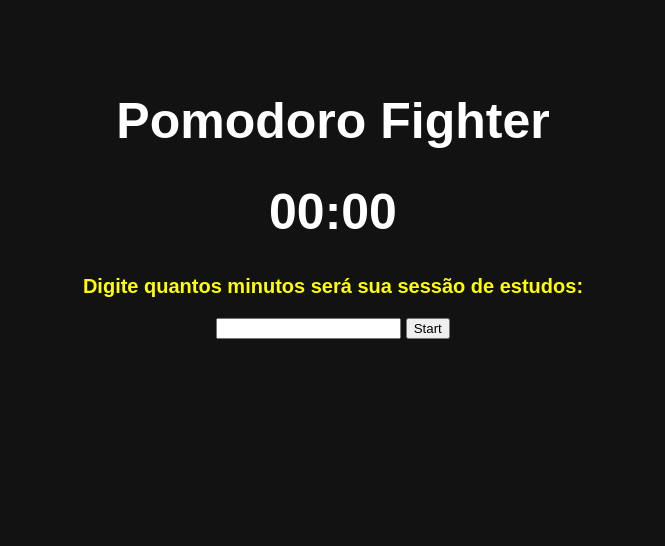
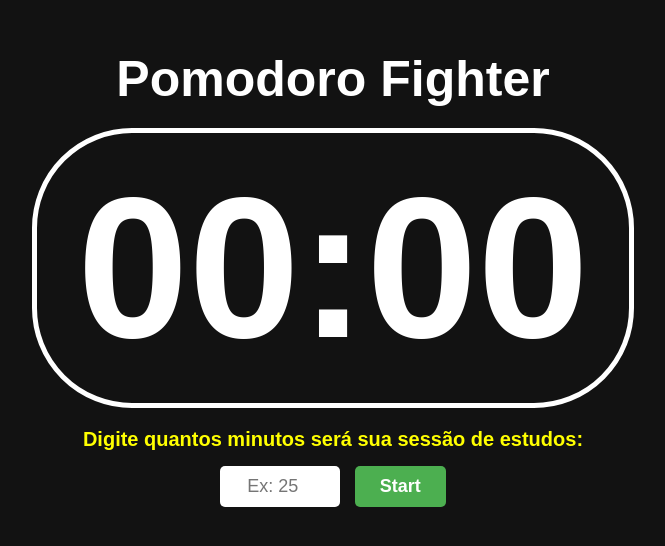
Before and after one commit to codebyaires/pomodoro-fighter, a PHP site: page / in a window 1280 px wide. Shown: the top 546 px of the page, without its empty margins (307-972 px from the left). Run offline with PHP 8.4, Linux system fonts and the light colour scheme.

Commit message:
Fusão de todos meus commits (#14)
* new changes

* feat: Timer and CSS (#8)

* style: ajuste de margens (#9)

* Audio no botão click (#10)

* fix: audio and problems

* feat: add input validation and instant timer update (#11)

- Added guard clauses to prevent invalid inputs (empty, letters, negative numbers, or > 300).
- Created a function to update the UI immediately upon clicking start, removing the 1-second delay.
- Refactored the interval logic for cleaner execution.                                                                            refactor: improve HTML semantics and UI styling

- Changed the main timer display from an h1 to a div for better semantic structure.
- Added custom CSS to style the input field and the start button (colors, border-radius, and hover effects).
- Added a placeholder to the input field to guide the user.

* força o reconhecimento do PHP no relatorio do github (#12)

* Revise README with enhanced project details

Updated project objectives and features for clarity and detail.

```diff
--- a/index.php
+++ b/index.php
@@ -4,13 +4,68 @@
     <meta charset="UTF-8">
     <title>Pomodoro Fighter</title>
     <style>
-        body { background-color: #121212; color: white; font-family: sans-serif; text-align: center; padding-top: 50px; }
-        h1 { font-size: 50px; }
-        #session
-        {
-             color: yellow;
-             font-weight: bold;
-             font-size: 20px;
+        /* RESET BÁSICO */
+        * { margin: 0; padding: 0; box-sizing: border-box; }
+
+        body {
+            background-color: #121212;
+            color: white;
+            font-family: sans-serif;
+            text-align: center;
+            padding-top: 50px;
+        }
+
+        /* TÍTULO PRINCIPAL */
+        h1 {
+            font-size: 50px;
+            margin-bottom: 20px;
+        }
+
+        /* O RELÓGIO GIGANTE */
+        #timerDisplay {
+            font-size: 200px;
+            font-weight: bold;
+            border: 5px solid white;
+            border-radius: 100px; /* Borda redonda */
+            padding: 20px 40px; /* Espaço interno para não esmagar os números */
+            display: inline-block; /* Abraça apenas o texto */
+            margin-bottom: 20px;
+        }
+
+        /* FRASE DE INSTRUÇÃO */
+        #session {
+            color: yellow;
+            font-weight: bold;
+            font-size: 20px;
+            margin-bottom: 15px;
+        }
+
+        /* CAIXA DE TEXTO */
+        #timeInput {
+            padding: 10px;
+            font-size: 18px;
+            border-radius: 5px;
+            border: none;
+            width: 120px;
+            text-align: center;
+            margin-right: 10px;
+        }
+
+        /* BOTÃO START */
+        #btnStart {
+            padding: 10px 25px;
+            font-size: 18px;
+            font-weight: bold;
+            border-radius: 5px;
+            border: none;
+            background-color: #4CAF50; /* Verde estilo Play */
+            color: white;
+            cursor: pointer;
+            transition: 0.2s;
+        }
+
+        #btnStart:hover {
+            background-color: #45a049; /* Fica mais escuro ao passar o mouse */
         }
     </style>
 </head>
@@ -18,10 +73,16 @@
 
     <h1>Pomodoro Fighter</h1>
 
-   <h1 id="timerDisplay">00:00</h1>
-   <P id="session">Digite quantos minutos será sua sessão de estudos: </P>
-   <input type="number" id="timeInput">
-   <button id="btnStart">Start</button>
+    <div id="timerDisplay">00:00</div>
+
+    <p id="session">Digite quantos minutos será sua sessão de estudos:</p>
+
+    <div style="margin-top: 15px;">
+        <input type="number" id="timeInput" min="0" max="300" placeholder="Ex: 25">
+        <button id="btnStart">Start</button>
+    </div>
+
+    <audio id="meuAudio" src="gatilho.mp3"></audio>
 
     <script src="script.js"></script>
 
```
Also changed, not shown: script.js (+35 -13 lines), README.md, 2 other files.
